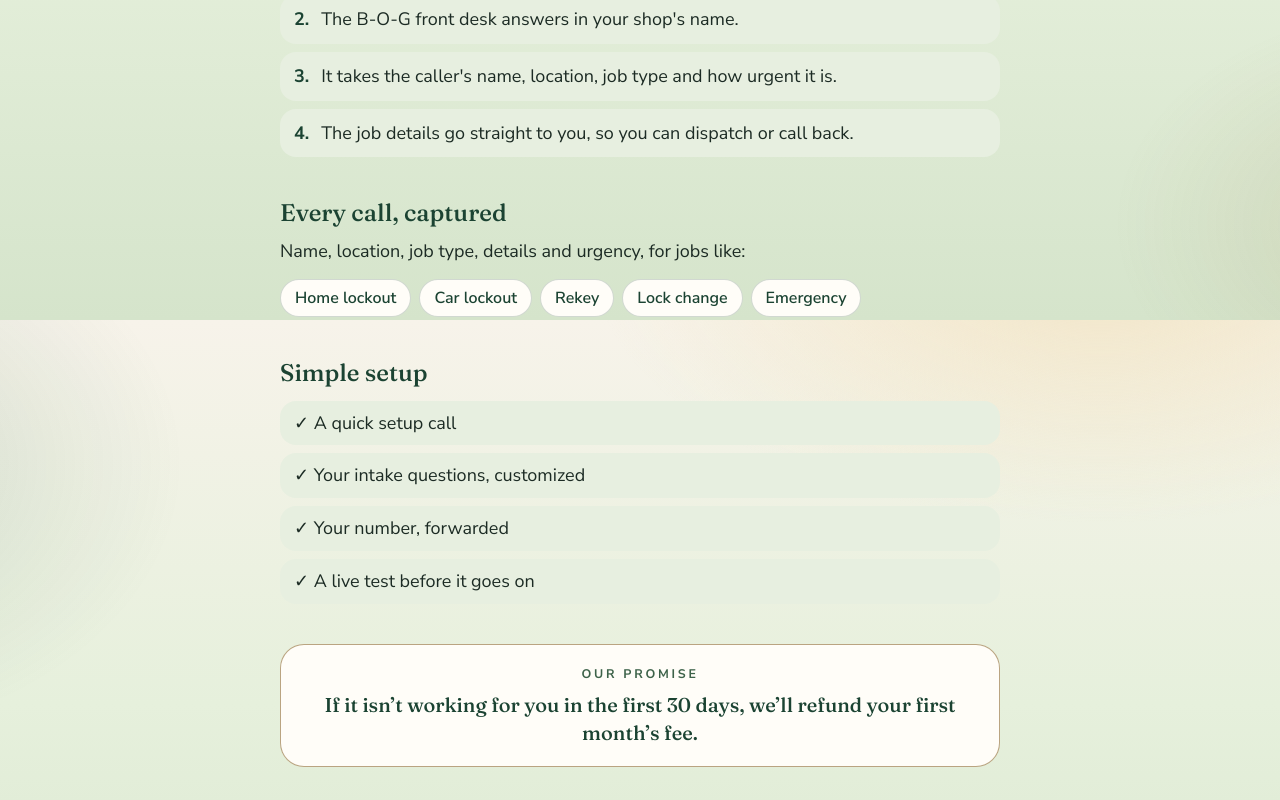
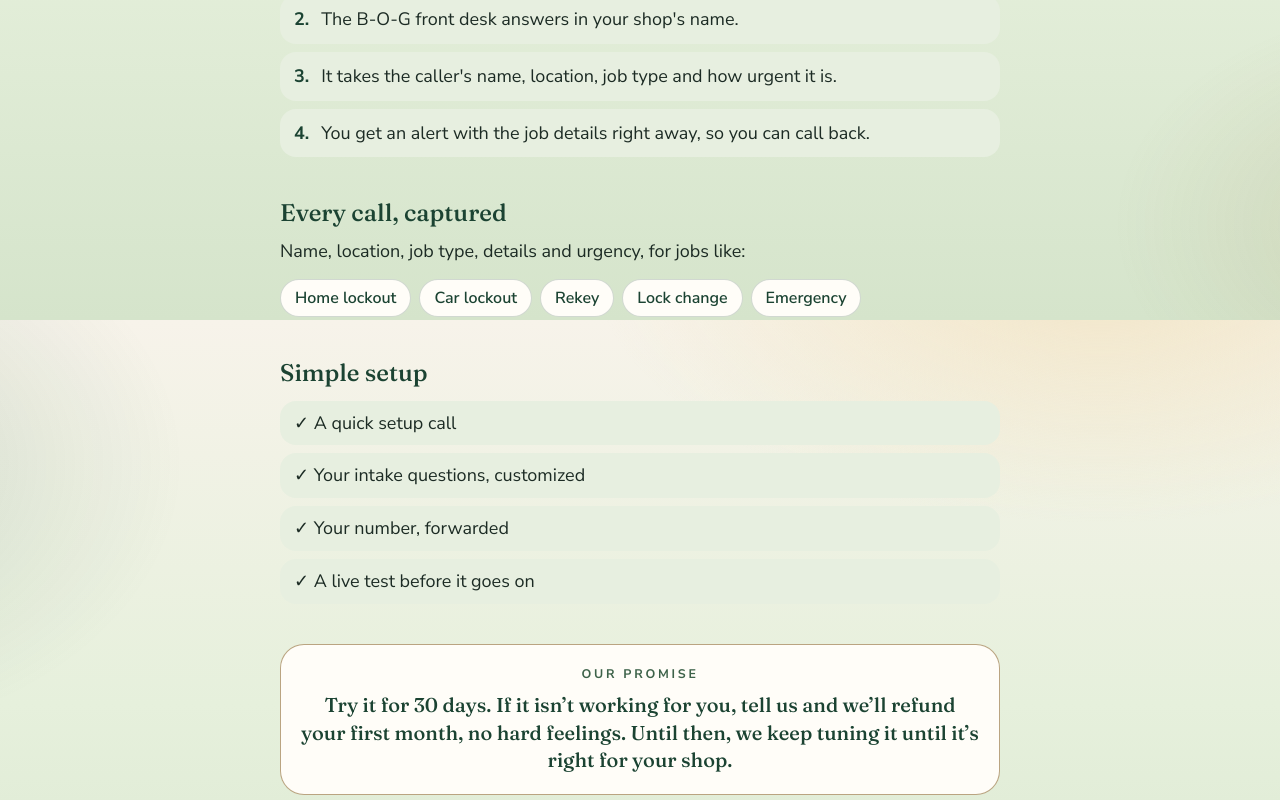
Before and after one commit to mack-alt/kenny-mack, a Next.js app: page /kenny-mack/locksmith-demo in a window 1280 px wide. Shown: the part 1280-2080 px from the top of the page. Built offline with nearby package versions, Linux system fonts and the light colour scheme.

Commit message:
Guarantee copy: warmer 30-day / first-month wording; locksmith steps say alert, not dispatch

```diff
--- a/app/locksmith-demo/page.tsx
+++ b/app/locksmith-demo/page.tsx
@@ -15,7 +15,7 @@ const STEPS = [
   "A caller is locked out. You're on a job and can't pick up.",
   "The B-O-G front desk answers in your shop's name.",
   "It takes the caller's name, location, job type and how urgent it is.",
-  "The job details go straight to you, so you can dispatch or call back.",
+  "You get an alert with the job details right away, so you can call back.",
 ];
 
 const JOBS = ["Home lockout", "Car lockout", "Rekey", "Lock change", "Emergency"];
@@ -120,7 +120,7 @@ export default function LocksmithDemoPage() {
         <section className="mt-10 rounded-3xl border border-straw/60 bg-paper px-5 py-5 text-center">
           <p className="text-[0.78rem] font-bold tracking-[0.22em] text-sage uppercase">Our promise</p>
           <p className="mt-2 font-serif text-xl leading-snug text-forest">
-            If it isn&rsquo;t working for you in the first 30 days, we&rsquo;ll refund your first month&rsquo;s fee.
+            Try it for 30 days. If it isn&rsquo;t working for you, tell us and we&rsquo;ll refund your first month, no hard feelings. Until then, we keep tuning it until it&rsquo;s right for your shop.
           </p>
         </section>
 
--- a/lib/content.ts
+++ b/lib/content.ts
@@ -33,7 +33,7 @@ export const FOUNDING_ANNUAL =
   "After your first month, you can choose $2,500 plus tax for the next full year, which saves $1,064 compared with paying monthly.";
 export const FOUNDING_GUARANTEE_LABEL = "First-month satisfaction guarantee";
 export const FOUNDING_GUARANTEE =
-  "If you're not happy in your first month, you get your money back or a credit toward another service. We'll ask for a quick chance to hear your feedback, but it's not required.";
+  "Try it for your first month. If it isn't working for you, tell us and you get your money back or a credit toward another service, no hard feelings. Until then, we keep tuning it until it's right for your shop.";
 /** Renewal wording, verbatim from the final terms. */
 export const FOUNDING_RENEWAL =
   "We'll give you at least 30 days' notice of your renewal rate before your founding monthly rate or prepaid annual term ends.";
```
